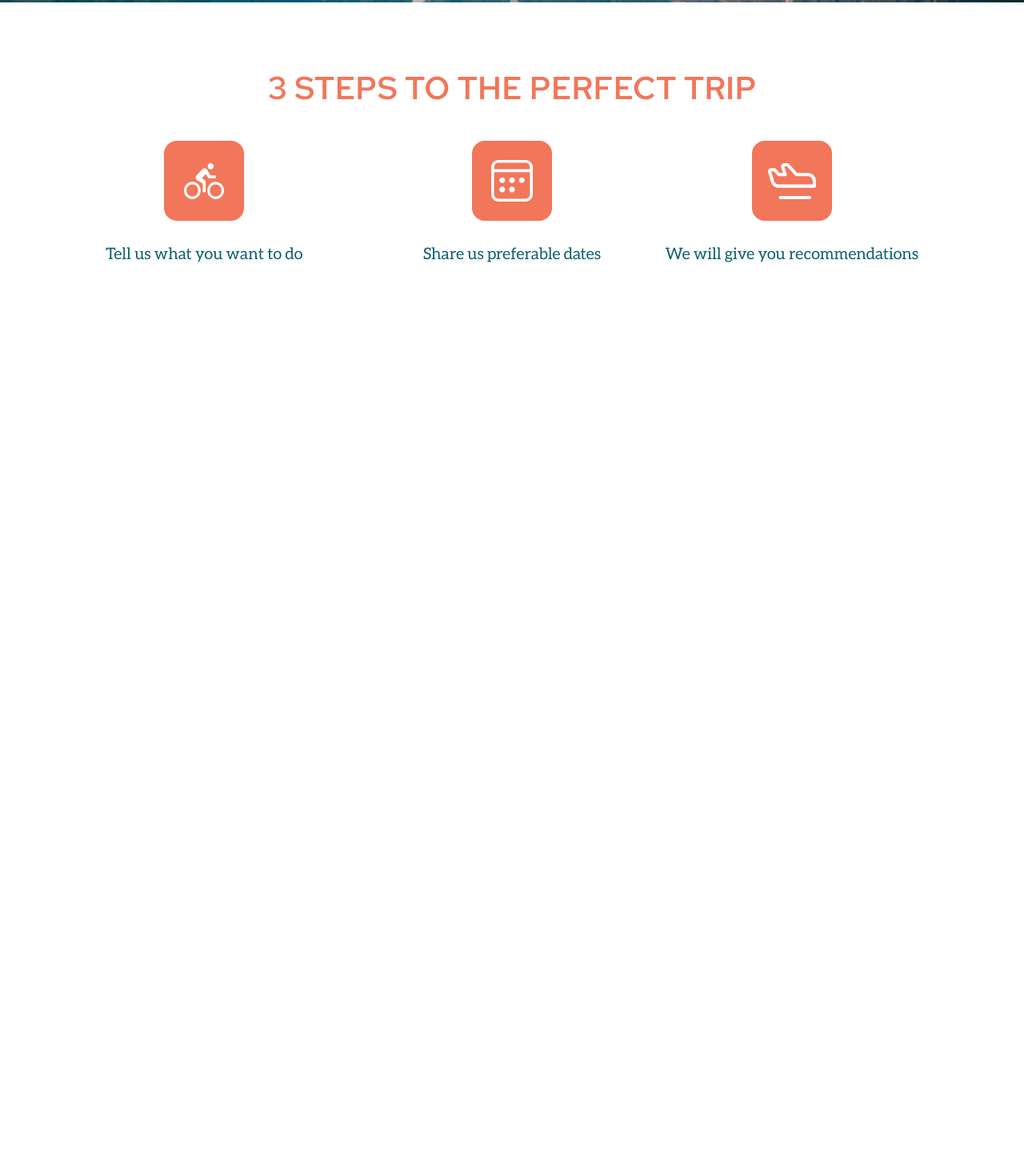
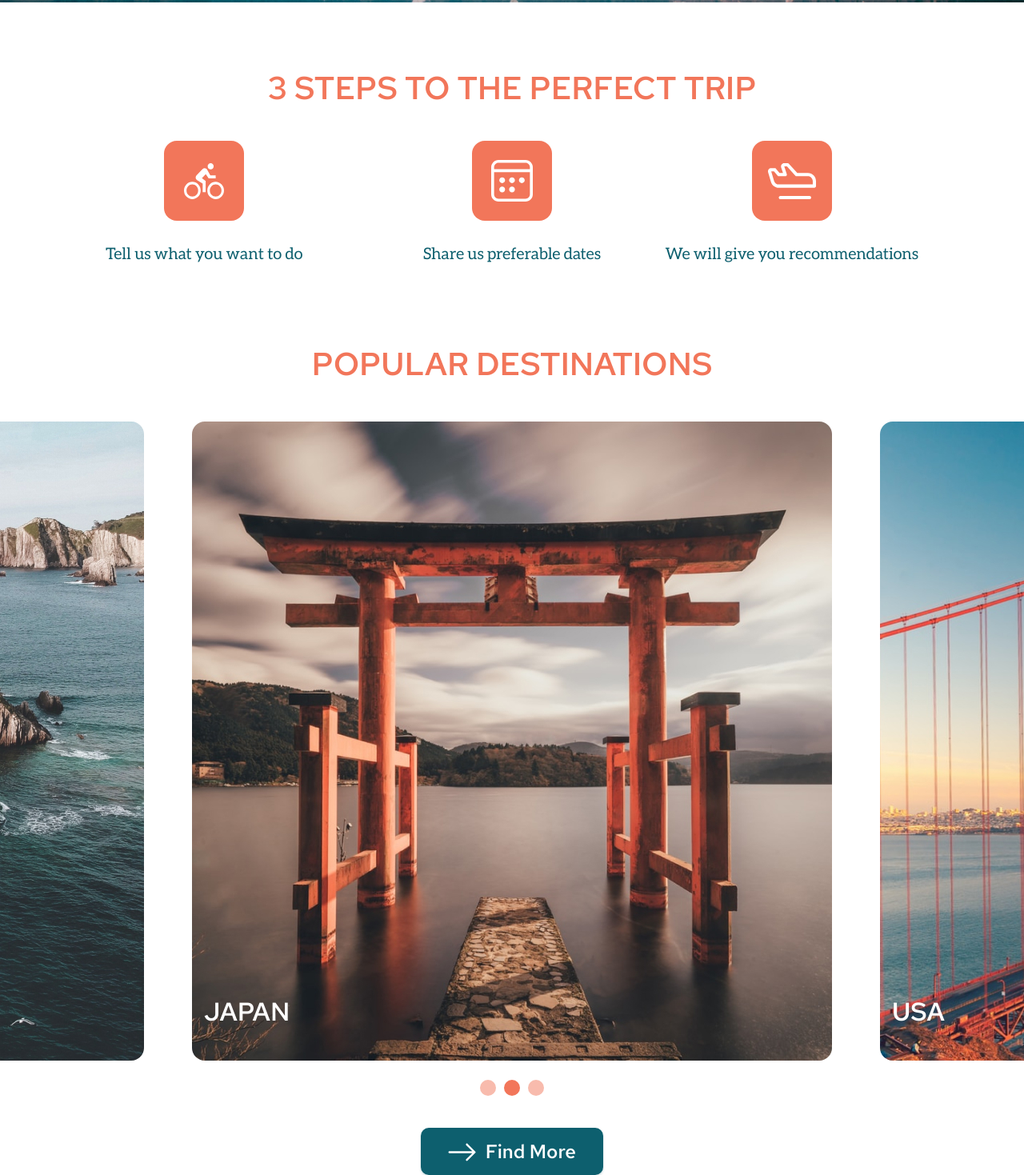
Before and after one commit to aliaksei-siniauski/travel-project, a website: page index.html in a window 1280 px wide. Shown: the part 761-2230 px from the top of the page at 80% size. Before the commit the page ends 1109 px from the top, so only its background shows below. Drawn offline with Linux system fonts and the light colour scheme; files whose address does not match are found by name.

Commit message:
feat: add destinations section

```diff
--- a/index.html
+++ b/index.html
@@ -119,6 +119,57 @@
         </div>
       </section>
       <!-- close steps section -->
+      <section id="destinations" class="destinations">
+        <div class="container">
+          <h2 class="section-title destinations__title">
+            POPULAR DESTINATIONS
+          </h2>
+        </div>
+        <!-- close container -->
+        <div class="slider__container">
+          <div class="slider-wrapper">
+            <div class="slider-items">
+              <div class="slider-item slider-left">
+                <span class="slider-item__title"> SPAIN </span>
+              </div>
+              <!-- close slider-item -->
+              <div class="slider-item slider-center">
+                <span class="slider-item__title"> JAPAN </span>
+              </div>
+              <!-- close slider-item -->
+              <div class="slider-item slider-right">
+                <span class="slider-item__title"> USA </span>
+              </div>
+              <!-- close slider-item -->
+            </div>
+            <!-- close slider -->
+            <a class="slider-arrow arrow-prew">
+              <svg class="icon-slider">
+                <use xlink:href="src/icons/sprite.svg#i-prew"></use>
+              </svg>
+            </a>
+            <a class="slider-arrow arrow-next">
+              <svg class="icon-slider">
+                <use xlink:href="src/icons/sprite.svg#i-next"></use>
+              </svg>
+            </a>
+            <div class="slider-bullets">
+              <span class="slider-bullet bullet-left bullet-active--mb"></span>
+              <span class="slider-bullet bullet-center bullet-active"></span>
+              <span class="slider-bullet bullet-right"></span>
+            </div>
+            <!-- close slider-bullets -->
+            <button class="button button--more">
+              <svg class="icon icon-arrow">
+                <use xlink:href="src/icons/sprite.svg#i-arrow"></use>
+              </svg>
+              Find More
+            </button>
+          </div>
+          <!-- slider-wrapper -->
+        </div>
+        <!-- close container -->
+      </section>
     </main>
   </body>
 </html>
--- a/src/scss/components/_icon.scss
+++ b/src/scss/components/_icon.scss
@@ -1,6 +1,7 @@
 .icon {
   display: inline-block;
   fill: $light-color;
+  @extend %transition;
   &:hover {
     fill: $hover-color;
   }
@@ -9,6 +10,7 @@
 .icon-logo {
   width: 30px;
   height: 30px;
+  @extend %cursor-pointer;
 }
 
 .icon-square {
```
Also changed, not shown: src/scss/main.css, 1 other file.
